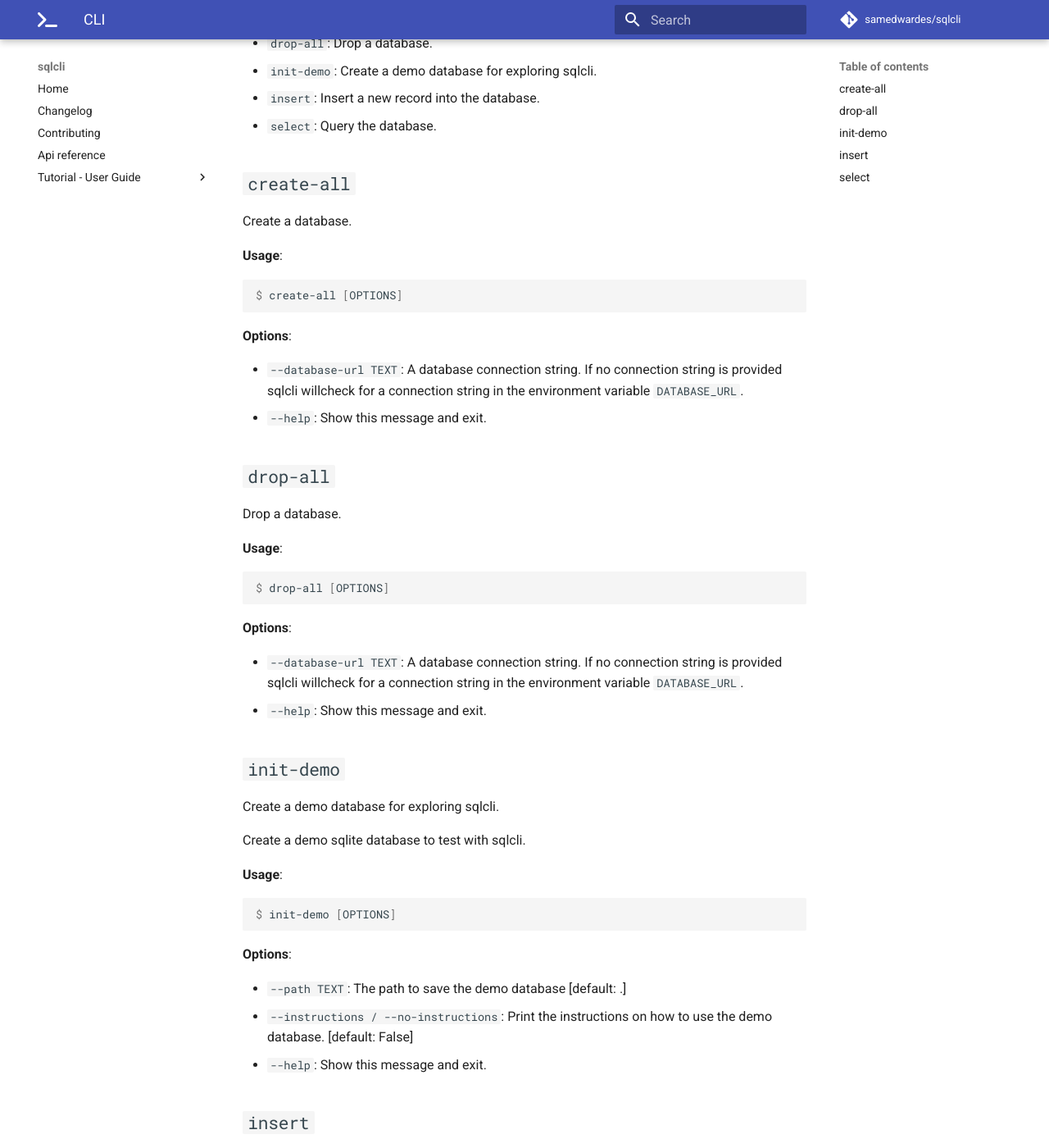
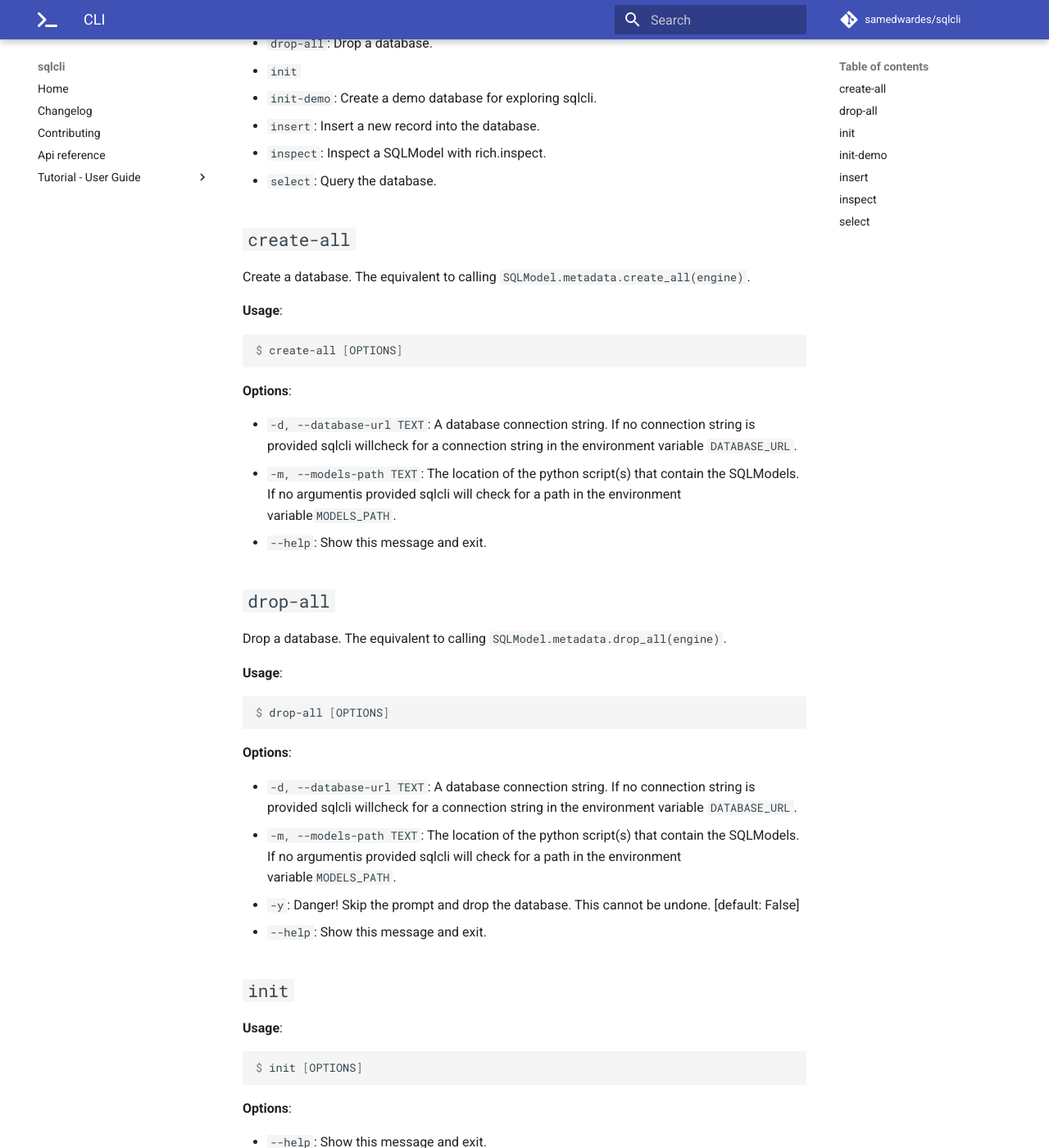
Before and after one commit to SamEdwardes/sqlcli, an MkDocs documentation site: the page built from docs/api/_typer-cli-auto-docs.md, in a window 1280 px wide and 1400 px high, scrolled down 530 px. Shown: the whole window at 82% size. Built offline with MkDocs 1.6.1 and Material for MkDocs 9.7.7, drawn with Linux system fonts in a browser that asks for light colours; comment, search, counter and statistics services are not loaded; some of the changed text lies outside the part shown.

Commit message:
General improvements

````diff
--- a/docs/api/_typer-cli-auto-docs.md
+++ b/docs/api/_typer-cli-auto-docs.md
@@ -18,13 +18,16 @@ $ [OPTIONS] COMMAND [ARGS]...
 
 * `create-all`: Create a database.
 * `drop-all`: Drop a database.
+* `init`
 * `init-demo`: Create a demo database for exploring sqlcli.
 * `insert`: Insert a new record into the database.
+* `inspect`: Inspect a SQLModel with rich.inspect.
 * `select`: Query the database.
 
 ## `create-all`
 
-Create a database.
+Create a database. The equivalent to calling
+`SQLModel.metadata.create_all(engine)`.
 
 **Usage**:
 
@@ -34,12 +37,14 @@ $ create-all [OPTIONS]
 
 **Options**:
 
-* `--database-url TEXT`: A database connection string. If no connection string is provided sqlcli willcheck for a connection string in the environment variable `DATABASE_URL`.
+* `-d, --database-url TEXT`: A database connection string. If no connection string is provided sqlcli willcheck for a connection string in the environment variable `DATABASE_URL`.
+* `-m, --models-path TEXT`: The location of the python script(s) that contain the SQLModels. If no argumentis provided sqlcli will check for a path in the environment variable`MODELS_PATH`.
 * `--help`: Show this message and exit.
 
 ## `drop-all`
 
-Drop a database.
+Drop a database. The equivalent to calling
+`SQLModel.metadata.drop_all(engine)`.
 
 **Usage**:
 
@@ -49,7 +54,21 @@ $ drop-all [OPTIONS]
 
 **Options**:
 
-* `--database-url TEXT`: A database connection string. If no connection string is provided sqlcli willcheck for a connection string in the environment variable `DATABASE_URL`.
+* `-d, --database-url TEXT`: A database connection string. If no connection string is provided sqlcli willcheck for a connection string in the environment variable `DATABASE_URL`.
+* `-m, --models-path TEXT`: The location of the python script(s) that contain the SQLModels. If no argumentis provided sqlcli will check for a path in the environment variable`MODELS_PATH`.
+* `-y`: Danger! Skip the prompt and drop the database. This cannot be undone.  [default: False]
+* `--help`: Show this message and exit.
+
+## `init`
+
+**Usage**:
+
+```console
+$ init [OPTIONS]
+```
+
+**Options**:
+
 * `--help`: Show this message and exit.
 
 ## `init-demo`
@@ -67,7 +86,7 @@ $ init-demo [OPTIONS]
 **Options**:
 
 * `--path TEXT`: The path to save the demo database  [default: .]
-* `--instructions / --no-instructions`: Print the instructions on how to use the demo database.  [default: False]
+* `--clear / --no-clear`: Remove all of the demo database related data including `demo_models.py` and `demo_database.db`.  [default: False]
 * `--help`: Show this message and exit.
 
 ## `insert`
@@ -77,16 +96,37 @@ Insert a new record into the database.
 **Usage**:
 
 ```console
-$ insert [OPTIONS] [TABLE]
+$ insert [OPTIONS] [TABLE_NAME]
 ```
 
 **Arguments**:
 
-* `[TABLE]`
+* `[TABLE_NAME]`: The name of the table to query.
 
 **Options**:
 
-* `--database-url TEXT`: A database connection string. If no connection string is provided sqlcli willcheck for a connection string in the environment variable `DATABASE_URL`.
+* `-d, --database-url TEXT`: A database connection string. If no connection string is provided sqlcli willcheck for a connection string in the environment variable `DATABASE_URL`.
+* `-m, --models-path TEXT`: The location of the python script(s) that contain the SQLModels. If no argumentis provided sqlcli will check for a path in the environment variable`MODELS_PATH`.
+* `--help`: Show this message and exit.
+
+## `inspect`
+
+Inspect a SQLModel with rich.inspect.
+
+**Usage**:
+
+```console
+$ inspect [OPTIONS] [TABLE_NAME]
+```
+
+**Arguments**:
+
+* `[TABLE_NAME]`: The name of the table to query.
+
+**Options**:
+
+* `-d, --database-url TEXT`: A database connection string. If no connection string is provided sqlcli willcheck for a connection string in the environment variable `DATABASE_URL`.
+* `-m, --models-path TEXT`: The location of the python script(s) that contain the SQLModels. If no argumentis provided sqlcli will check for a path in the environment variable`MODELS_PATH`.
 * `--help`: Show this message and exit.
 
 ## `select`
@@ -99,16 +139,18 @@ select` is similar to calling `SELECT * FROM [table]`.
 **Usage**:
 
 ```console
-$ select [OPTIONS] [TABLE]
+$ select [OPTIONS] [TABLE_NAME]
 ```
 
 **Arguments**:
 
-* `[TABLE]`: The name of the table to query.
+* `[TABLE_NAME]`: The name of the table to query.
 
 **Options**:
 
-* `--n INTEGER`: The number of database rows to query.  [default: 10]
-* `--format TEXT`: The format to output the data. Should be one of [None, 'json', 'dict', 'table']  [default: table]
-* `--database-url TEXT`: A database connection string. If no connection string is provided sqlcli willcheck for a connection string in the environment variable `DATABASE_URL`.
+* `-n, --number-rows INTEGER`: The number of database rows to query.  [default: 10]
+* `-f, --format TEXT`: The format to output the data. Should be one of [None, 'json', 'dict', 'table']  [default: table]
+* `-d, --database-url TEXT`: A database connection string. If no connection string is provided sqlcli willcheck for a connection string in the environment variable `DATABASE_URL`.
+* `-m, --models-path TEXT`: The location of the python script(s) that contain the SQLModels. If no argumentis provided sqlcli will check for a path in the environment variable`MODELS_PATH`.
+* `-v, --verbose`: Show a more verbose output.  [default: False]
 * `--help`: Show this message and exit.
--- a/mkdocs.yml
+++ b/mkdocs.yml
@@ -15,6 +15,7 @@ theme:
     - content.code.annotate
 
 markdown_extensions:
+  - mdx_include
   - attr_list
   - md_in_html
   - admonition
@@ -27,6 +28,23 @@ markdown_extensions:
   - pymdownx.tasklist:
       custom_checkbox: true
       clickable_checkbox: true
+
+# markdown_extensions:
+# - toc:
+#     permalink: true
+# - markdown.extensions.codehilite:
+#     guess_lang: false
+# - admonition
+# - codehilite
+# - extra
+# - pymdownx.superfences:
+#     custom_fences:
+#     - name: mermaid
+#       class: mermaid
+#       format: !!python/name:pymdownx.superfences.fence_code_format ''
+# - pymdownx.tabbed:
+#     alternate_style: true
+# - mdx_include
 
 plugins:
   - search
--- a/pyproject.toml
+++ b/pyproject.toml
@@ -5,7 +5,6 @@ description = "A command line interface (CLI) for interacting with SQLModel."
 authors = ["SamEdwardes <edwardes.s@gmail.com>"]
 license = "MIT"
 readme = "README.md"
-include = ["sqlcli/_demo/instructions.md"]
 
 [tool.poetry.dependencies]
 python = "^3.9"
@@ -19,6 +18,7 @@ black = "^21.12b0"
 mkdocs-material = "^8.1.7"
 mkdocs-include-markdown-plugin = "^3.2.3"
 typer-cli = "^0.0.12"
+mdx-include = "^1.4.1"
 
 [tool.poetry.scripts]
 sqlcli = "sqlcli.main:app"
````
Also changed, not shown: demo_models.py (added, +41 -0 lines), docs/contributing.md (+2 -2 lines), docs/tutorial/using-demo-db.md (+44 -3 lines), sqlcli/_demo/demo-instructions.md (deleted, +0 -47 lines), 5 other files.
